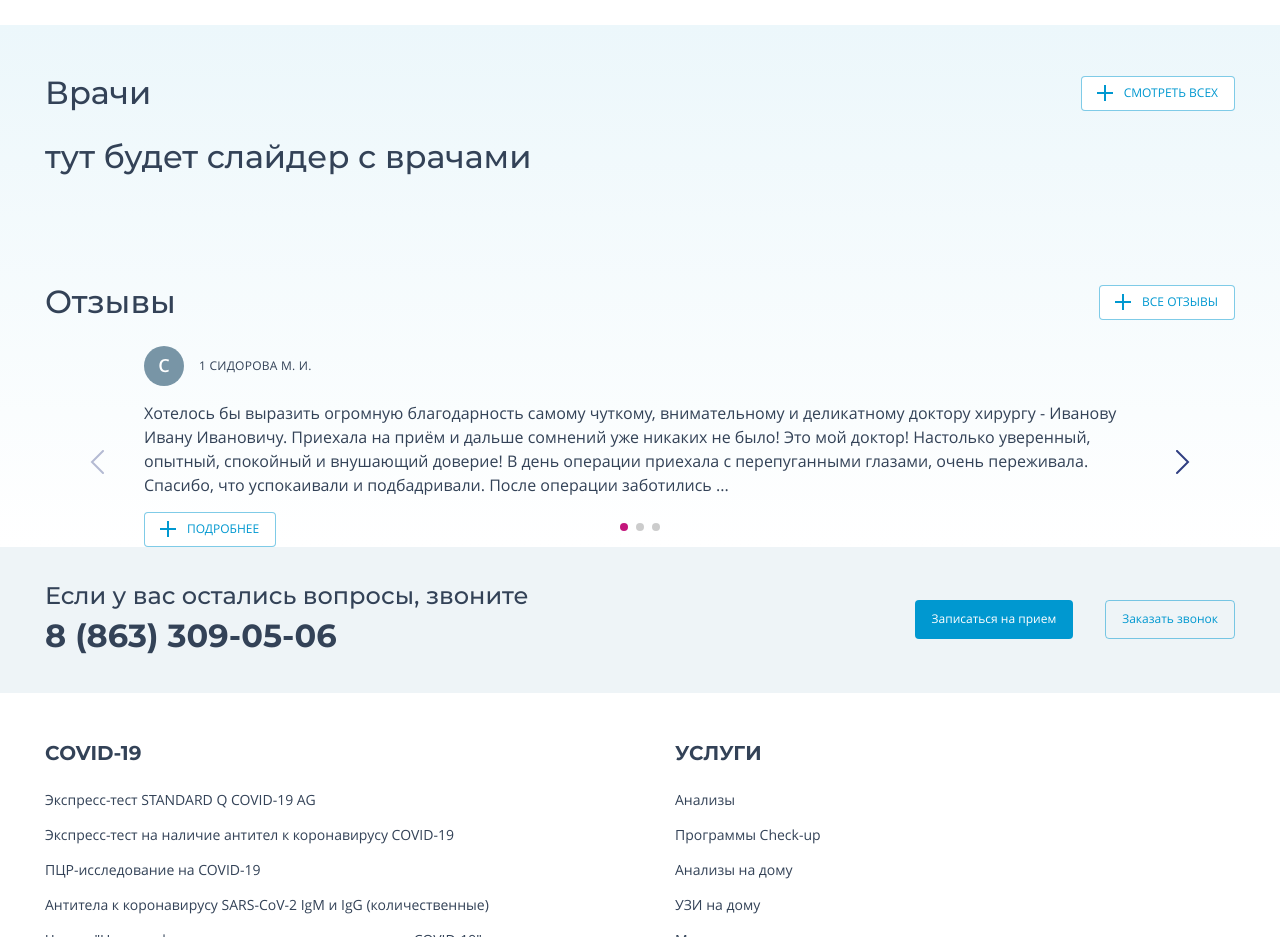
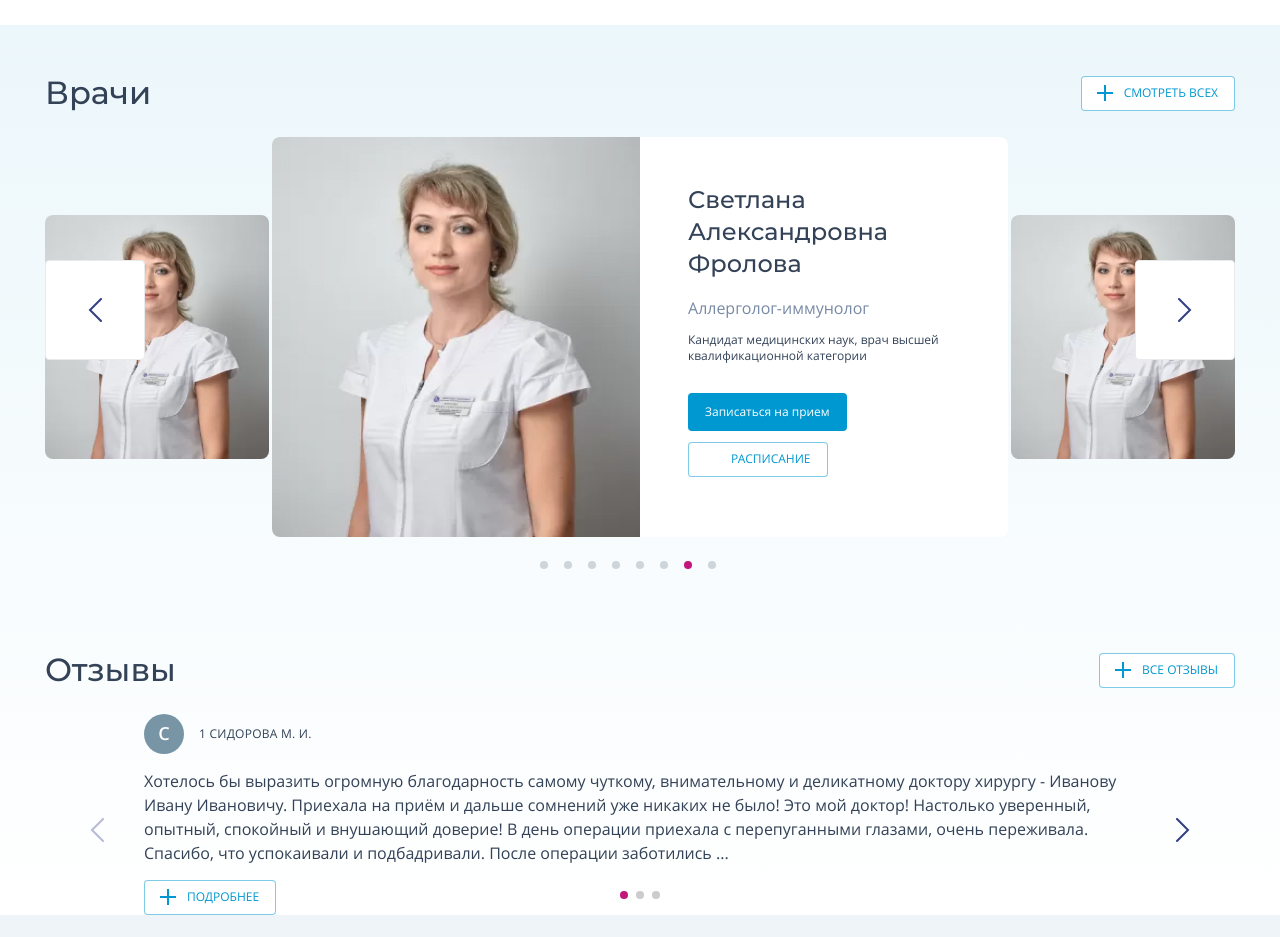
Before and after one commit to yurkaronin/Eurodon, a website: page docs/page-about.html in a window 1280 px wide. Shown: the part 1520-2457 px from the top of the page. Drawn offline with Linux system fonts and the light colour scheme.

Commit message:
Добавил слайдер

```diff
--- a/docs/page-about.html
+++ b/docs/page-about.html
@@ -231,8 +231,7 @@
         </svg>
         Смотреть всеx</a>
     </div>
-    <h2 class="title">тут будет слайдер с врачами</h2>
-    <!-- <div class="main-doctors__slider">
+    <div class="main-doctors__slider">
       <div class="main-doctors__slider-content">
 
         <article class="specialist-card specialist-card--prew">
@@ -296,7 +295,7 @@
         </ul>
       </div>
 
-    </div> -->
+    </div>
 
   </div>
 </section>
```
Also changed, not shown: docs/page-for-doctors.html (+2 -3 lines), docs/page-home.html (+2 -3 lines), docs/page-service-1.html (+2 -3 lines), docs/page-services.html (+2 -3 lines), src/html/sections/main-doctors.html (+2 -3 lines).
